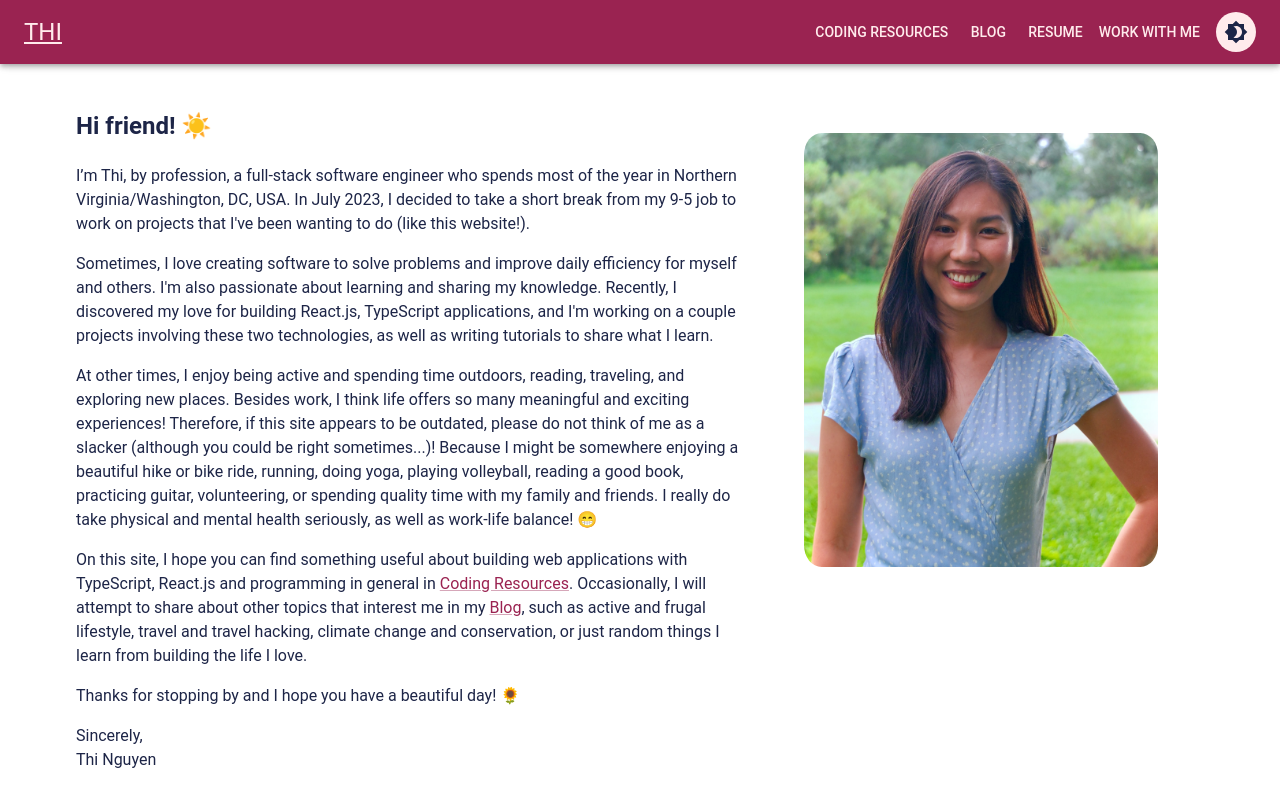
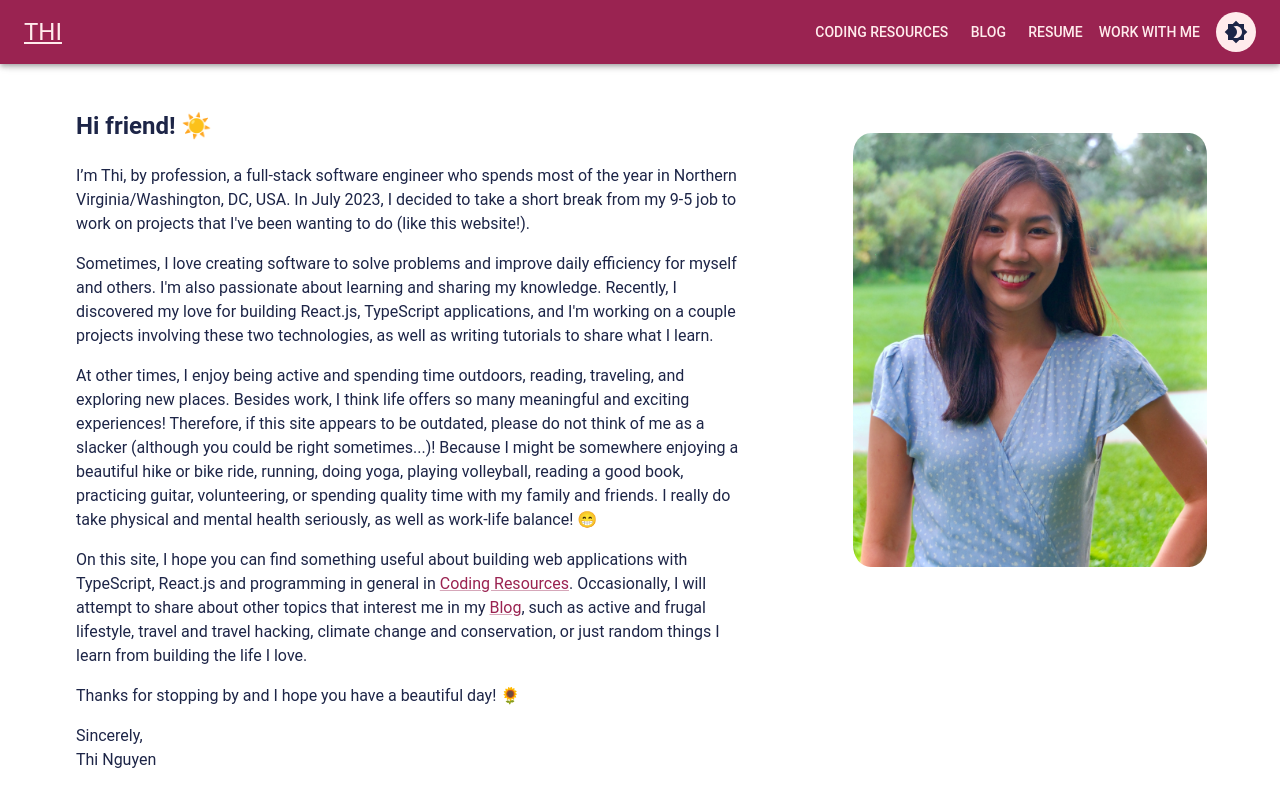
Before and after one commit to justthinguyen/justthinguyen.github.io, a React (Create React App) app: page / in a window 1280 px wide. Shown: the top 800 px of the page. Built offline with nearby package versions, Linux system fonts and the light colour scheme.

Commit message:
center profile pic

```diff
--- a/src/pages/Home.tsx
+++ b/src/pages/Home.tsx
@@ -9,9 +9,8 @@ export default function Home() {
             <Grid item xs={12} md={7} lg={7} sx={{ p: 5 }}>
                 <Intro />
             </Grid>
-            <Grid container item xs={12} md={4.5} lg={4.5}>
+            <Grid className='Thi-profile-pic' container item xs={12} md={4.5} lg={4.5} sx={{ justifyContent: 'center' }}>
                 <Box
-                    className="Thi-profile-pic"
                     component="img"
                     sx={{
                         maxHeight: { xs: '80%', md: '60%' },
```
